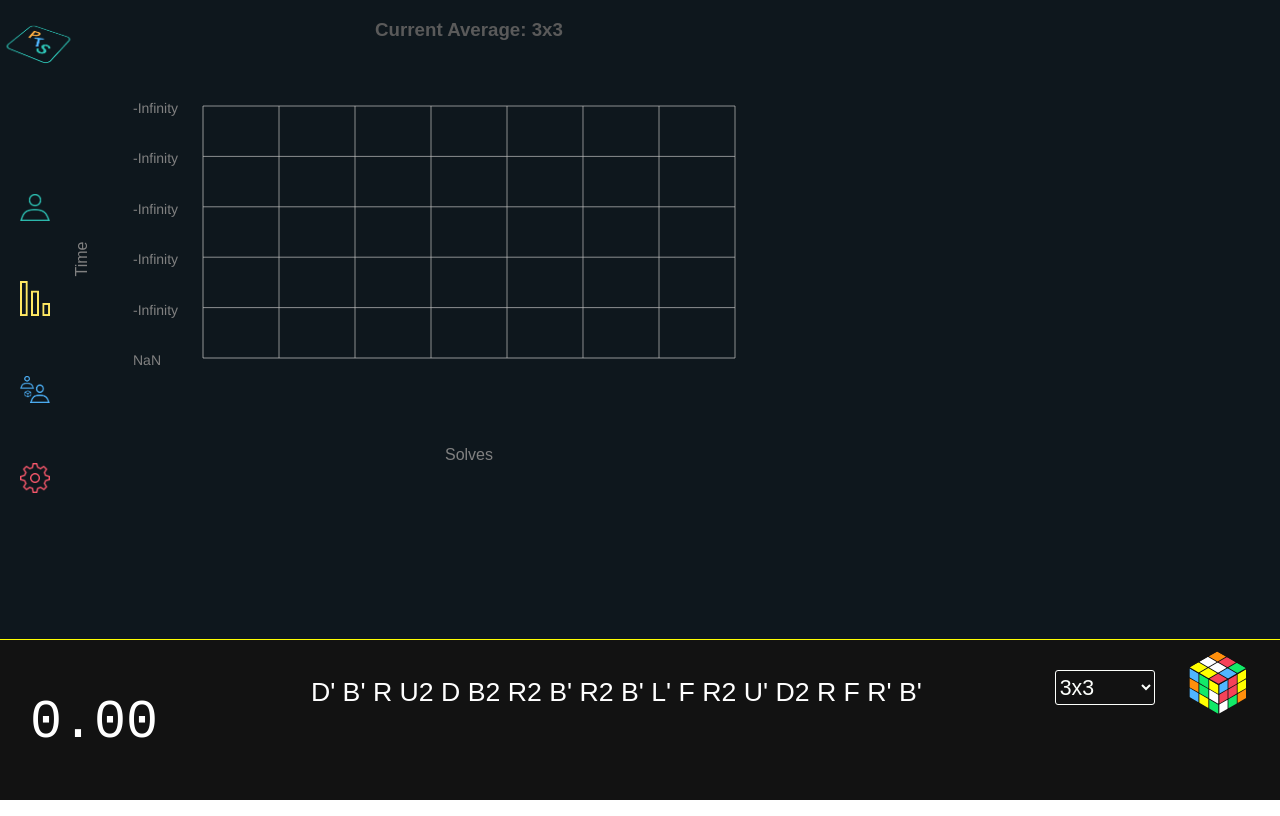
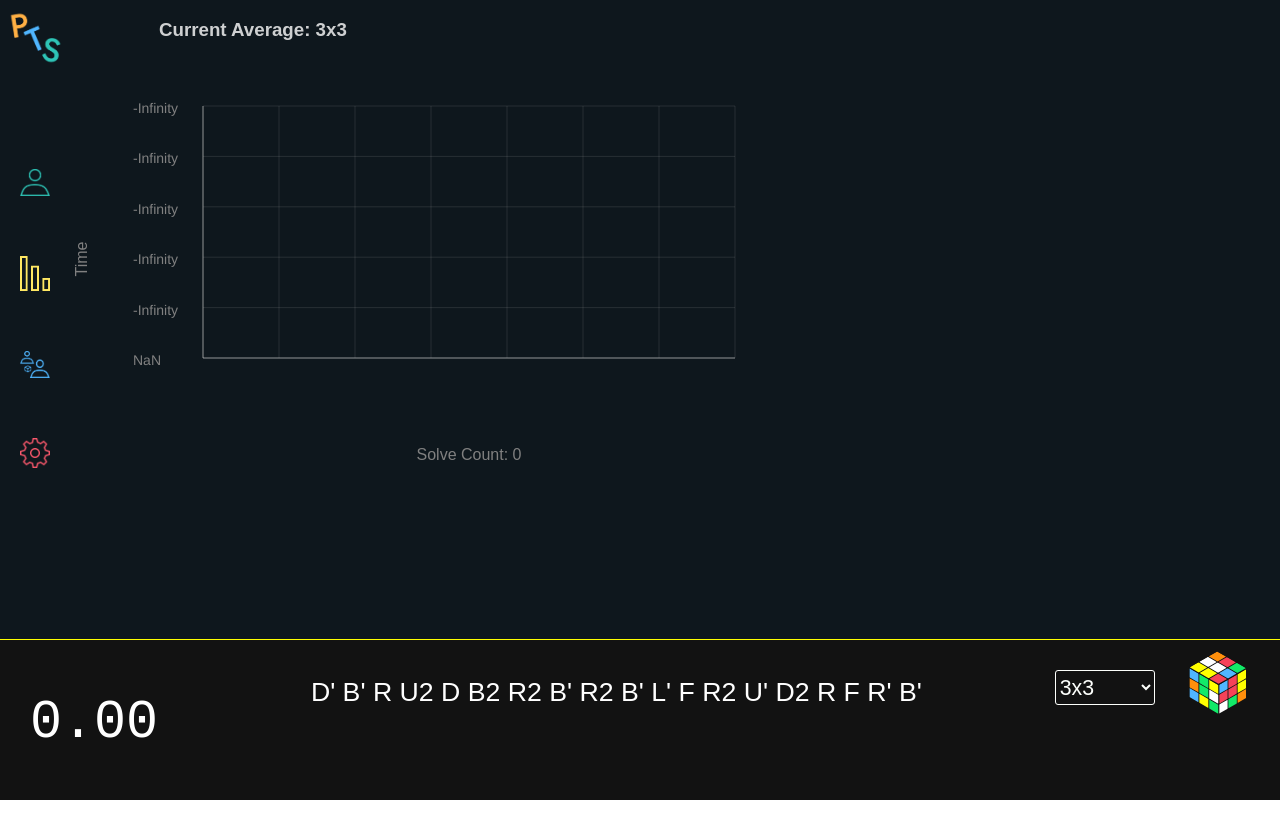
Before and after one commit to samdeaconprojects/peelthestickers, a React (Create React App) app: page /stats in a window 1280 px wide. Shown: the top 816 px of the page. Built offline with nearby package versions, Linux system fonts and the light colour scheme; a web font is replaced by a local one.

Commit message:
chart stuff

```diff
--- a/src/components/Navigation/Navigation.css
+++ b/src/components/Navigation/Navigation.css
@@ -31,8 +31,8 @@
 }
 
 .logo {
-  max-width: 90px; /* Adjust as necessary for your design */
-  margin-left: 8px;
+  max-width: 55px; /* Adjust as necessary for your design */
+  margin-top: 10px;
 }
 
 /* Icons should inherit position from the ul */
--- a/src/components/Navigation/Navigation.js
+++ b/src/components/Navigation/Navigation.js
@@ -8,7 +8,7 @@ function Navigation({ onNavClick, onMainLogoClick }) {
   return (
     <nav className="Navigation">
       <Link to="/" onClick={onMainLogoClick}>
-      <img src={require('../../assets/PerspectiveLogo.png')} alt="logo" className="logo" />
+      <img src={require('../../assets/PTS.png')} alt="logo" className="logo" />
       </Link>
       <ul>
         {/* When these links are clicked, onNavClick will set the app to music player mode */}
--- a/src/components/Stats/ChartTitle.js
+++ b/src/components/Stats/ChartTitle.js
@@ -2,7 +2,7 @@ import React from 'react'
 import PropTypes from 'prop-types'
 
 const ChartTitle = ({text}) => (
-    <h3 style={{textAlign: 'center', marginBottom: '-1em', color: "#5a5a5a"}}>{text}</h3>
+    <h3 style={{marginBottom: '-1em', color: "#FFFFFF", opacity: .8}}>{text}</h3>
 );
 
 ChartTitle.propTypes = {
--- a/src/components/Stats/LineChart.js
+++ b/src/components/Stats/LineChartBuilder.js
@@ -3,7 +3,7 @@ import PropTypes from "prop-types";
 
 const STROKE = 1;
 
-const LineChart = ({
+const LineChartBuilder = ({
   data,
   height,
   width,
@@ -62,6 +62,7 @@ const LineChart = ({
           <polyline
             fill="none"
             stroke="#c2c2c2"
+            opacity={".2"}
             strokeWidth=".5"
             points={`${xCoordinate},${startY} ${xCoordinate},${endY}`}
           />
@@ -84,6 +85,7 @@ const LineChart = ({
           <polyline
             fill="none"
             stroke={"#c2c2c2"}
+            opacity={".2"}
             strokeWidth=".5"
             points={`${startX},${yCoordinate} ${endX},${yCoordinate}`}
           />
@@ -152,6 +154,7 @@ const LineChart = ({
       {numberOfVerticalGuides && <VerticalGuides />}
       <HorizontalGuides />
 
+
       <polyline
         fill="none"
         stroke="#00FFFF"
@@ -162,7 +165,7 @@ const LineChart = ({
   );
 };
 
-LineChart.defaultProps = {
+LineChartBuilder.defaultProps = {
   height: 200,
   width: 500,
   horizontalGuides: 4,
@@ -170,7 +173,7 @@ LineChart.defaultProps = {
   precision: 2
 };
 
-LineChart.propTypes = {
+LineChartBuilder.propTypes = {
   data: PropTypes.arrayOf(
     PropTypes.shape({
       value: PropTypes.number,
@@ -184,4 +187,4 @@ LineChart.propTypes = {
   precision: PropTypes.number
 };
 
-export default LineChart;
+export default LineChartBuilder;
--- a/src/components/Stats/Stats.css
+++ b/src/components/Stats/Stats.css
@@ -0,0 +1,17 @@
+td:nth-child(13) {
+    background-color: #2EC4B6; /* Different background for the average column */
+  }
+
+  .HorizontalGuides {
+    opacity: 20%;
+  }
+
+  .VerticalGuides {
+    opacity: 20%;
+  }
+
+.chartTitle {
+    display: flex;
+    margin-left: 40px;
+    color: white;
+}
--- a/src/components/Stats/Stats.js
+++ b/src/components/Stats/Stats.js
@@ -1,7 +1,8 @@
 import React from 'react';
-import LineChart from "./LineChart";
+import LineChartBuilder from "./LineChartBuilder";
 import Label from "./AxisLabel";
 import ChartTitle from "./ChartTitle";
+import './Stats.css';
 import {formatTime, calculateAverage, getOveralls, calculateAverageOfFive, calculateBestAverageOfFive} from '../TimeList/TimeUtils';
 
 
@@ -9,10 +10,12 @@ import {formatTime, calculateAverage, getOveralls, calculateAverageOfFive, calcu
 function Stats({times}) {
 
   const data = times.map((time, index) => ({
-    label: `Solve ${index + 1}`, // Creating a label with the solve number
+    label: `${index + 1}`, // Creating a label with the solve number
     x: index, // x-coordinate as the index
     y: parseFloat(formatTime(time).replace(':', '.')) // Convert formatted time to a float for y-coordinate
   }));
+
+  const solveCountText = "Solve Count: " + times.length;
   /*
   const data = [
     { label: "S", x: 0, y: 0 },
@@ -43,10 +46,14 @@ function Stats({times}) {
     <div className='Page'>
     <div style={styles.chartComponentsContainer}>
       <div/>
-      <ChartTitle text="Current Average: 3x3"/>
+
+
+      <div className='chartTitle'>
+        <ChartTitle text="Current Average: 3x3"/>
+      </div>
       <Label text="Time" rotate/>
       <div style={styles.chartWrapper}>
-        <LineChart
+        <LineChartBuilder
         width={500 }
           height={300}
           data={data}
@@ -56,7 +63,7 @@ function Stats({times}) {
         />
       </div>
       <div/>
-      <Label text="Solves"/>
+      <Label text={solveCountText}/>
     </div>
     </div>
   );
```
